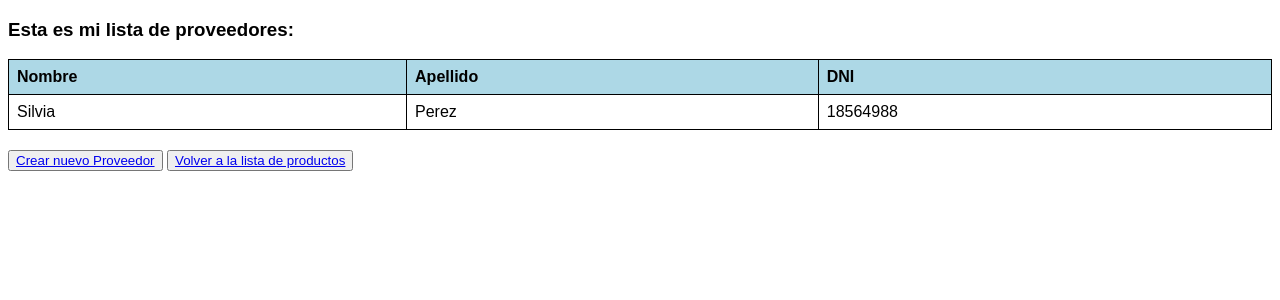
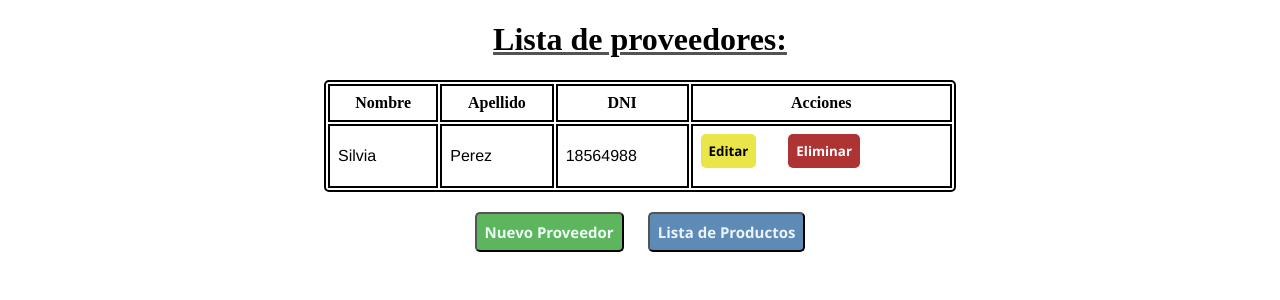
Before and after one commit to Silviatandil/tpFinalAlkemy, a Django app: page /mostrar_proveedor/ in a window 1280 px wide. Shown: the top 300 px of the page. Run offline with Django 5.2, Linux system fonts and the light colour scheme; data comes from the database, SQL or seed files in the repository; both versions use the stored data as it was after the commit.

Commit message:
CRUD realizado completo, agregado de nuevos estilos de tablas y botones

```diff
--- a/tpintegrador/static/css/lista_provedores.css
+++ /dev/null
@@ -1,20 +0,0 @@
-body {
-    font-family: Arial, Helvetica, sans-serif;
-}
-
-table {
-    width: 100%;
-    border-collapse: collapse;
-    margin-bottom: 20px;
-
-}
-
-th , td{
-    border: 1px solid black;
-    text-align: left;
-    padding: 8px;
-}
-
-th{
-    background-color: lightblue;
-}
--- /dev/null
+++ b/tpintegrador/static/css/provedores.css
@@ -0,0 +1,105 @@
+h1{
+    text-align: center;
+    font-style:inherit ;
+    text-decoration:underline rgba(11, 11, 11, 0.7);
+}
+
+table {
+    width: 50%;
+    margin: 0 auto;
+    border: 2px solid black;
+    border-radius: 5px;
+    text-align: center;
+}
+th, td {
+    padding: 8px;
+    border: 2px solid black;
+
+}
+th{
+    text-align: center;
+}
+td{
+    text-align: left;
+}
+
+
+
+tr:hover {
+    background-color: #ddd;
+
+}
+
+#crear{
+    padding-left: 50px;
+}
+
+.botones {
+    display: block;
+    text-align: center;
+    margin-top: 20px;
+
+}
+
+.boton_crear{
+padding: 0.5rem;
+border-radius: 5px;
+background-color: rgb(93, 181, 93);
+margin-right: 10px;
+
+}
+
+.boton_crear a{
+    text-decoration: none;
+    font-weight: bold;
+    color: rgb(237, 251, 246);
+    font-size: 15px;
+    font-family: 'Segoe UI', Tahoma, Geneva, Verdana, sans-serif;
+}
+
+.boton_producto{
+    padding: 0.5rem;
+    border-radius: 5px;
+    background-color: rgb(93, 139, 181);
+    margin-left: 10px;
+}
+
+.boton_producto a{
+    text-decoration: none;
+    font-weight: bold;
+    color: rgb(237, 243, 251);
+    font-size: 15px;
+    font-family: 'Segoe UI', Tahoma, Geneva, Verdana, sans-serif;
+}
+.accion{
+
+    display: flex;
+}
+.botonEliminar{
+    background-color: rgb(174, 51, 51);
+    color: white;
+    border: none;
+    padding: 0.5rem;
+    border-radius: 5px;
+    font-family: 'Segoe UI', Tahoma, Geneva, Verdana, sans-serif;
+    font-weight: bold;
+}
+
+.botonEditar{
+    background-color: rgb(234, 229, 73);
+    color: black;
+    border: none;
+    padding: 0.5rem;
+    margin-right: 2rem;
+    border-radius: 5px;
+    font-family: 'Segoe UI', Tahoma, Geneva, Verdana, sans-serif;
+    font-weight: bold;
+}
+
+td form {
+    display: block;
+    margin-bottom: 10px; /* Ajusta el valor según el espacio deseado entre los botones */
+}
+td{
+    font-family: 'Franklin Gothic Medium', 'Arial Narrow', Arial, sans-serif;
+}
--- a/trabajofinal/forms.py
+++ b/trabajofinal/forms.py
@@ -6,6 +6,8 @@ class ProveedorForm(forms.ModelForm):
         model = Proveedor
         fields = ['nombre', 'apellido', 'dni']
 
+
+
 class ProductoForm(forms.ModelForm):
     class Meta:
         model = Producto
--- a/trabajofinal/templates/crear_proveedor.html
+++ b/trabajofinal/templates/crear_proveedor.html
@@ -1,8 +1,10 @@
+{% load static %}
 <!DOCTYPE html>
 <html lang="en">
 <head>
     <meta charset="UTF-8">
     <meta name="viewport" content="width=device-width, initial-scale=1.0">
+    <link rel="stylesheet" type="text/css" href="{% static 'css/formulario.css' %}">
     <title>Agregar Proveedor</title>
 </head>
 <body>
--- a/trabajofinal/templates/lista_proveedores.html
+++ b/trabajofinal/templates/lista_proveedores.html
@@ -4,17 +4,18 @@
 <head>
     <meta charset="UTF-8">
     <meta name="viewport" content="width=device-width, initial-scale=1.0">
-    <link rel="stylesheet" type="text/css" href="{% static 'css/lista_provedores.css' %}">
+    <link rel="stylesheet"  href="{% static 'css/provedores.css' %}">
     <title>Lista de Proveedores</title>
 </head>
 <body>
-    <h3>Esta es mi lista de proveedores:</h3>
+    <h1>Lista de proveedores:</h1>
     <table>
         <thead>
             <tr>
                 <th>Nombre</th>
                 <th>Apellido</th>
                 <th>DNI</th>
+                <th>Acciones</th>
             </tr>
         </thead>
         <tbody>
@@ -23,12 +24,24 @@
                 <td>{{ proveedor.nombre }}</td>
                 <td>{{ proveedor.apellido }}</td>
                 <td>{{ proveedor.dni }}</td>
+                <td class="accion">
+                    <form method="post" action="{% url 'update_proveedor' proveedor.id %}">
+                        {% csrf_token %}
+                        <button type="submit" class="botonEditar">Editar</button>
+                    </form>
+                    <form method="post" action="{% url 'borrarProveedor' proveedor.id %}">
+                        {% csrf_token %}
+                        <button type="submit" class="botonEliminar">Eliminar</button>
+                    </form>
+                </td>
             </tr>
             {% endfor %}
         </tbody>
     </table>
-    <button><a href="{% url 'crear_proveedor' %}">Crear nuevo Proveedor</a></button>
-    <button><a href="{% url 'mostrar_productos' %}">Volver a la lista de productos</a></button>
+    <div class="botones">
+        <button class="boton_crear"><a href="{% url 'crear_proveedor' %}">Nuevo Proveedor</a></button>
+    <button class="boton_producto"><a href="{% url 'mostrar_productos' %}">Lista de Productos</a></button>
+    </div>
 
 </body>
 </html>
--- a/trabajofinal/urls.py
+++ b/trabajofinal/urls.py
@@ -9,10 +9,10 @@ urlpatterns = [
     path('crear_producto/',views.crearProducto, name='crear_producto'),
     path('filter/<int:StockActual>', views.filtrar_productos_stock),
     path('filter/<int:dni>',views.filtrar_proveedor_dni),
-    path('update_producto_id/<int:id>/<str:nombre>/<int:precio>/<int:StockActual>', views.update_producto_id),
-    path('update_proveedor_dni/<int:id>/<str:nombre>/<str:apellido>/<int:dni>', views.update_proveedor_id),
-    path('borrarProducto_id/<int:id>', views.borrarProducto_id),
-    path('borrarProveedor_id/<int:id>', views.borrarProveedor_id),
+    path('update_producto/<int:id>/', views.update_producto_id, name='update_producto'),
+    path('update_proveedor/<int:id>/', views.update_proveedor_id, name='update_proveedor'),  # Esta línea define la ruta con el nombre 'update_proveedor'
+    path('borrarProducto_id/<int:id>', views.borrarProducto_id, name='borrarProducto'),
+    path('borrarProveedor_id/<int:id>', views.borrarProveedor_id, name='borrarProveedor'),
     path('delete',views.borrarProducto),
     path('delete/', views.borrarProveedor)
 ]
--- a/trabajofinal/views.py
+++ b/trabajofinal/views.py
@@ -1,4 +1,4 @@
-from django.shortcuts import render,redirect
+from django.shortcuts import render, redirect, get_object_or_404
 from .models import Producto, Proveedor
 from .forms import ProveedorForm, ProductoForm  # Importa el formulario correspondiente
 
@@ -21,14 +21,18 @@ def filtrar_productos_stock(request):
     print(productoEncontrado)
     return render(request, 'productoEncontrado.html', {'productoEncontrado': productoEncontrado})
 
-def update_producto_id(request, id, nombre,precio,stock_actual):
-    productoActualizar = Producto.objects.get(id = id)
-    productoActualizar.nombre = nombre
-    productoActualizar.precio = precio
-    productoActualizar.stock_actual = stock_actual
-    productoActualizar.save()
-    productos = Producto.objects.all()
-    return render(request, 'lista_producto.html', {'productos': productos})
+def update_producto_id(request, id):
+    producto = get_object_or_404(Producto, id=id)  # Obtiene el proveedor por su ID o muestra un error 404 si no existe
+
+    if request.method == 'POST':
+        form = ProductoForm(request.POST, instance=producto)
+        if form.is_valid():
+            form.save()
+            return redirect('mostrar_productos')  # Redirige a la lista de proveedores después de actualizar uno
+    else:
+        form = ProductoForm(instance=producto)
+
+    return render(request, 'update_producto.html', {'form': form, 'producto': producto})
 
 def borrarProducto_id(request, id):
     productoBorrar = Producto.objects.get(id = id)
@@ -64,14 +68,18 @@ def filtrar_proveedor_dni(request):
 
 
 
-def update_proveedor_id(request, id, nombre, apellido, dni):
-    provedorActualizar = Proveedor.objects.get(id = id)
-    provedorActualizar.nombre = nombre
-    provedorActualizar.apellido = apellido
-    provedorActualizar.dni = dni
-    provedorActualizar.save()
-    proveedores = Proveedor.objects.all()
-    return render(request, 'lista_proveedores.html', {'proveedores': proveedores} )
+def update_proveedor_id(request, id):
+    proveedor = get_object_or_404(Proveedor, id=id)  # Obtiene el proveedor por su ID o muestra un error 404 si no existe
+
+    if request.method == 'POST':
+        form = ProveedorForm(request.POST, instance=proveedor)
+        if form.is_valid():
+            form.save()
+            return redirect('mostrar_proveedor')  # Redirige a la lista de proveedores después de actualizar uno
+    else:
+        form = ProveedorForm(instance=proveedor)
+
+    return render(request, 'update_proveedor.html', {'form': form, 'proveedor': proveedor})
 
 
 def borrarProveedor_id(request, id):
```
Also changed, not shown: tpintegrador/static/css/formulario.css (added, +58 -0 lines), tpintegrador/static/css/lista_productos.css (deleted, +0 -20 lines), tpintegrador/static/css/producto.css (added, +34 -0 lines), trabajofinal/templates/crear_producto.html (+7 -2 lines), trabajofinal/templates/lista_producto.html (+17 -4 lines), trabajofinal/templates/update_producto.html (added, +16 -0 lines), trabajofinal/templates/update_proveedor.html (added, +17 -0 lines), db.sqlite3.
